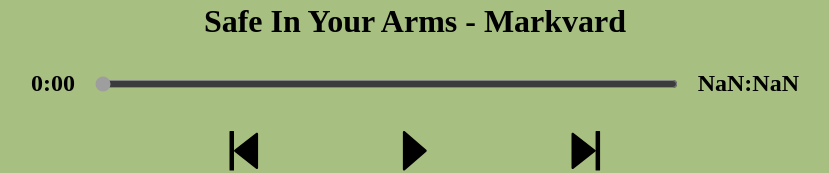
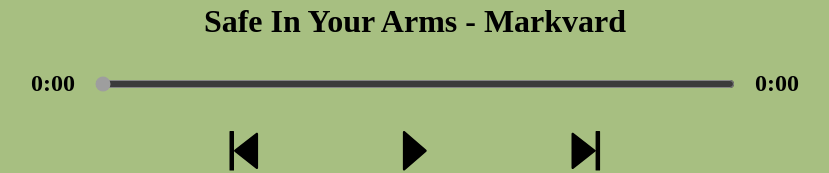
Before and after one commit to NyFco/react-music-player, a React (Vite) app: page / in a window 1280 px wide. Shown: the part 561-734 px from the top of the page, without its empty margins (225-1054 px from the left). Built offline with nearby package versions, Linux system fonts and the light colour scheme.

Commit message:
add some functionalities

```diff
--- a/src/components/player/index.tsx
+++ b/src/components/player/index.tsx
@@ -1,4 +1,5 @@
-import { useEffect, useRef } from 'react';
+/* eslint-disable @typescript-eslint/no-explicit-any */
+import { useEffect, useRef, useState } from 'react';
 
 import useMusic from '../../store/useMusic';
 
@@ -14,20 +15,22 @@ const Player = () => {
     currently_playing_idx,
     isPlaying,
     setIsPlaying,
-    spent,
-    setSpent,
+    play_next,
   } = useMusic();
 
   const audioRef = useRef<HTMLAudioElement>(null);
 
+  const [times, setTimes] = useState<{
+    current: number;
+    duration: number;
+  }>({
+    current: 0,
+    duration: 0,
+  });
+
   useEffect(() => {
     set_player_ref(audioRef);
   }, [set_player_ref]);
-
-  const calcPercentage = (event: React.MouseEvent<HTMLDivElement>): number => {
-    const target = event.currentTarget as HTMLDivElement;
-    return ((event.clientX - target.offsetLeft) * 100) / target.offsetWidth;
-  };
 
   const playHandle = (mode: 'play' | 'pause'): void => {
     if (mode === 'play') {
@@ -39,6 +42,22 @@ const Player = () => {
     }
   };
 
+  const updateTimeHandle = (e: any): void => {
+    const current = e.target.currentTime;
+    const duration = e.target.duration;
+
+    setTimes({ current, duration });
+  };
+
+  const progressChangeHandle = (e: any) => {
+    audioRef.current!.currentTime = e.target.value;
+    setTimes({ ...times, current: e.target.value });
+  };
+
+  const endHandle = (): void => {
+    play_next();
+  };
+
   return (
     <div id="player-container">
       <Cover />
@@ -47,15 +66,17 @@ const Player = () => {
         title={playList[currently_playing_idx].title}
       />
       <Progress
-        calcPercentage={calcPercentage}
-        spent={spent}
-        setSpent={setSpent}
+        spent={times.current}
+        max={times.duration}
+        spentChangeHandle={progressChangeHandle}
       />
       <Control isPlaying={isPlaying} playHandle={playHandle} />
       <audio
         src={playList[currently_playing_idx].src}
         controls
         ref={audioRef}
+        onTimeUpdate={updateTimeHandle}
+        onEnded={endHandle}
       />
     </div>
   );
```
